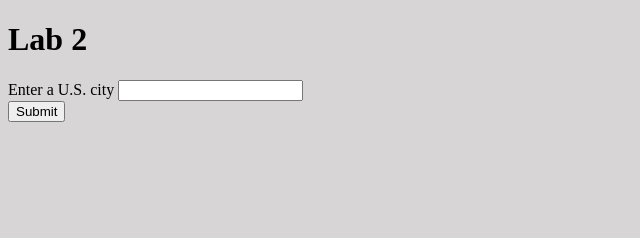
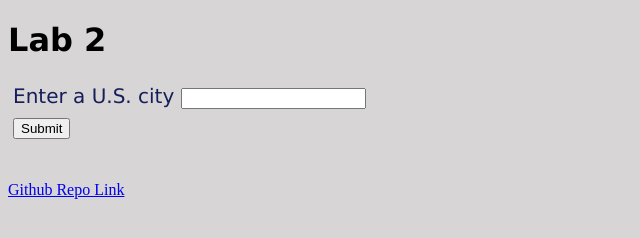
Before and after one commit to YuiZoldyck/weather-app-dstone42, a plain HTML site: page index.html in a window 1280 px wide. Shown: the whole page, without its empty margins (0-640 px from the left). Drawn offline with nearby package versions, Linux system fonts and the light colour scheme.

Commit message:
Added CSS

```diff
--- a/index.html
+++ b/index.html
@@ -9,8 +9,8 @@
 
 <body>
 
-  <h1>Lab 2</h1>
-  <form>
+  <h1 class='header'>Lab 2</h1>
+  <form class='paragraph'>
     <label>Enter a U.S. city</label>
     <input id="weatherInput" type="text"></input><br/>
     <input id="weatherSubmit" type="submit" value="Submit"></input>
@@ -19,6 +19,7 @@
   </div>
   <div id="forecastResults">
 	</div>
+  <div class = 'footer'><a href='https://github.com/BYUCS260/weather-app-dstone42'>Github Repo Link</a></div>
 
   <script src="https://cdnjs.cloudflare.com/ajax/libs/moment.js/2.24.0/moment.min.js" integrity="sha256-4iQZ6BVL4qNKlQ27TExEhBN1HFPvAvAMbFavKKosSWQ=" crossorigin="anonymous"></script>
   <script text="type/javascript" src="/script.js">
```
